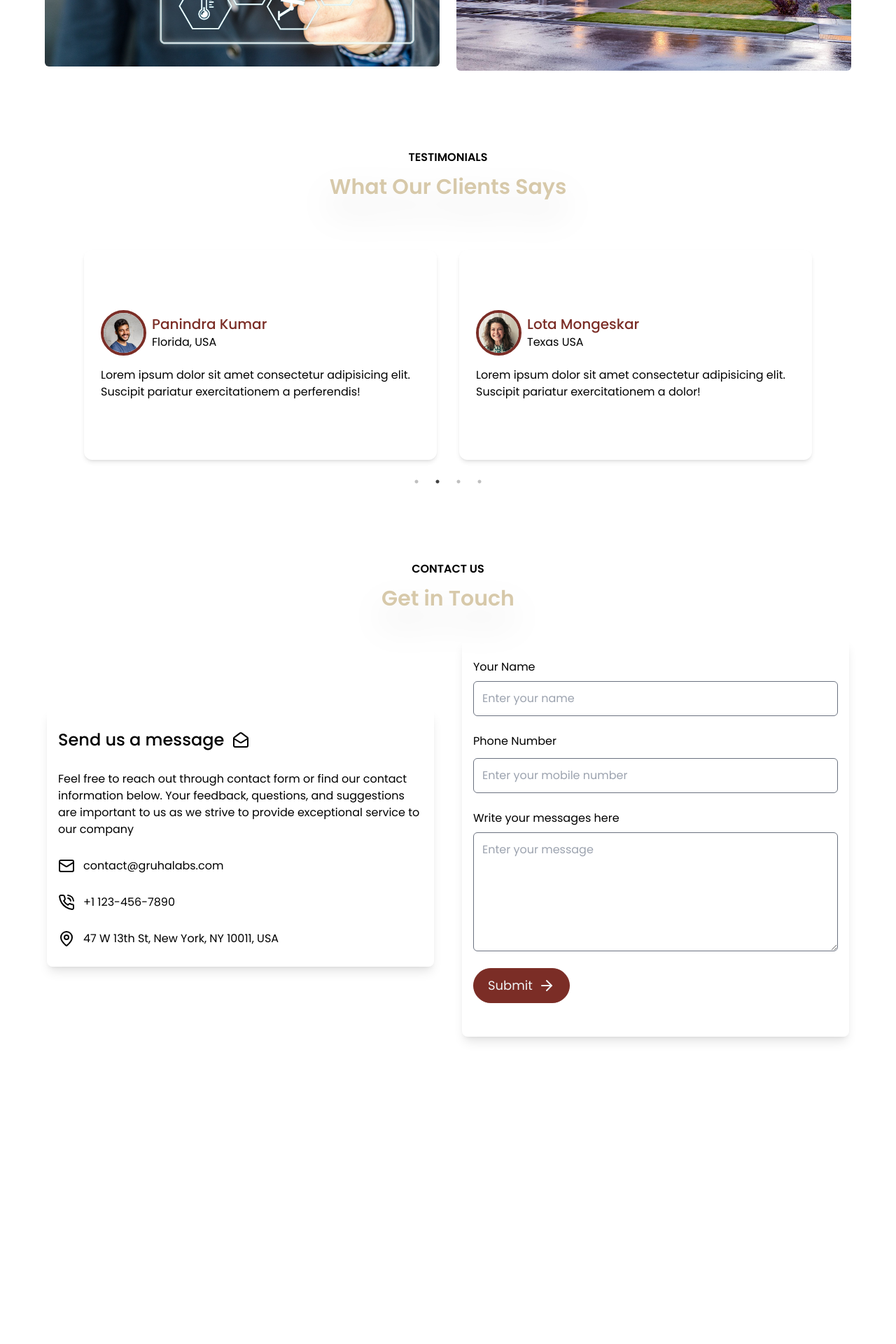
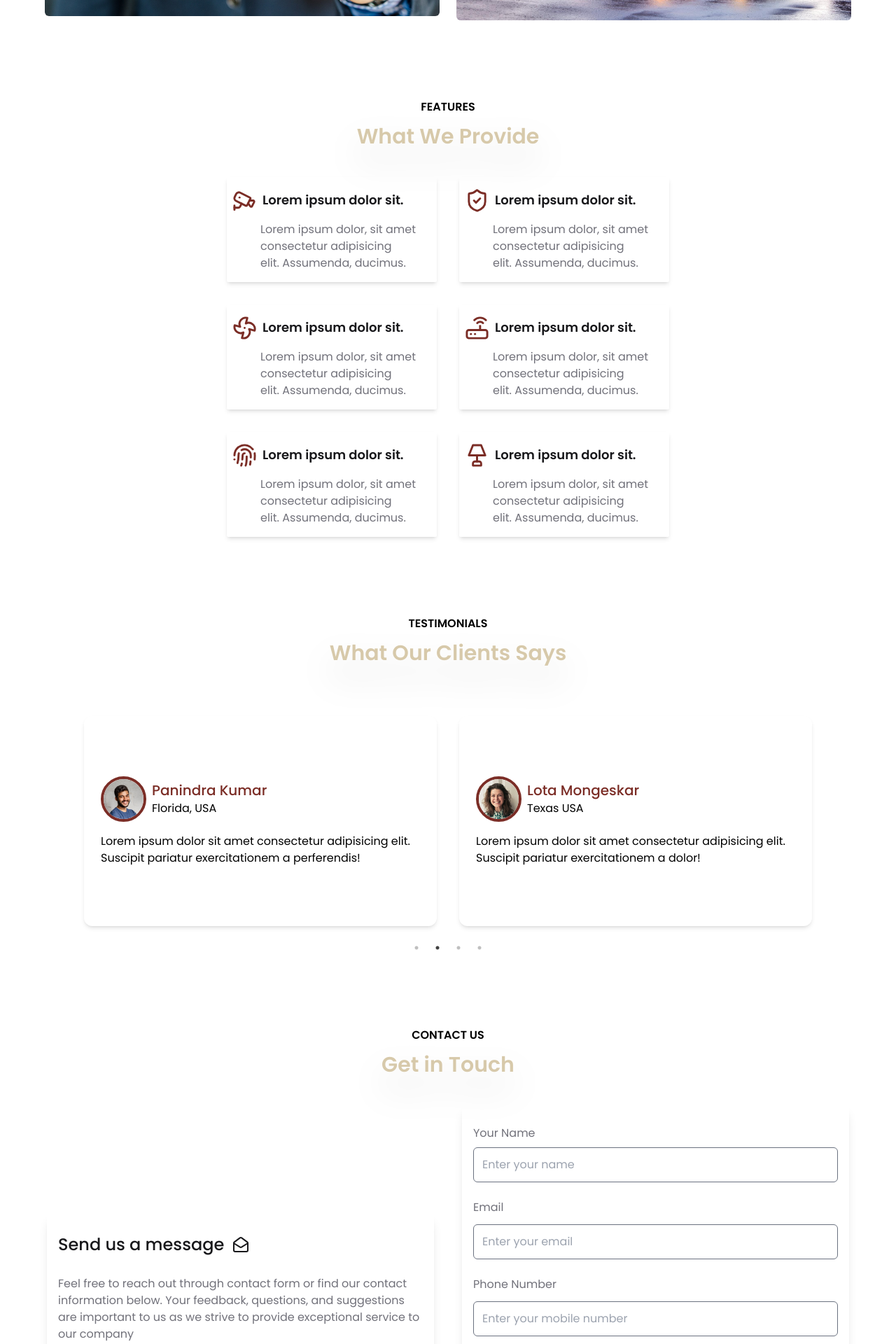
Before and after one commit to panindrakumar84/gruha-landing-page, a React (Vite) app: page / in a window 1280 px wide. Shown: the part 880-2800 px from the top of the page at 70% size. Before the commit the page ends 2457 px from the top, so only its background shows below. Built offline with nearby package versions, Linux system fonts and the light colour scheme.

Commit message:
first commit

```diff
--- a/index.html
+++ b/index.html
@@ -4,7 +4,7 @@
     <meta charset="UTF-8" />
     <link rel="icon" type="image/svg+xml" href="" />
     <meta name="viewport" content="width=device-width, initial-scale=1.0" />
-    <title>Gruha Labs </title>
+    <title>Gruha</title>
   </head>
   <body>
     <div id="root"></div>
--- a/src/App.jsx
+++ b/src/App.jsx
@@ -4,25 +4,37 @@ import Hero from './sections/Hero'
 import ContactUs from './sections/ContactUs'
 import Title from './components/Title'
 import Testimonials from './sections/Testimonials'
+import FeatureCard from './components/FeatureCard'
+import Feature from './sections/Feature'
 
 const App = () => {
   return (
-    <main className='relative font-poppins '>
+    <main className='relative font-poppins max-container  '>
       <Navbar/>
 
-      <section className='padding-b padding-x '>
+      <section className='padding-b padding-x overflow-hidden '>
         <Hero/>
       </section>
 
-      <section className=''>
+      <section id="features" className='padding-b md:padding-x scroll-mt-32 '>
+        <Title  subTitle="Features" title="What We Provide" />
+        <Feature/>
+      </section>
+
+      <section
+      id='testimonials'
+      className='overflow-hidden padding-b '>
         <Title subTitle="Testimonials" title="What Our Clients Says" />
         <Testimonials/>
       </section>
 
-      <section id="contact-us" className="padding ">
+      <section
+      id="contact-us"
+      className="padding-b padding-x scroll-mt-32 ">
         <Title subTitle="contact us" title="Get in Touch"/>
         <ContactUs/>
       </section>
+
 
     </main>
   )
--- /dev/null
+++ b/src/components/FeatureCard.jsx
@@ -0,0 +1,17 @@
+import React from 'react'
+import { ShieldCheck, Fingerprint, Cctv, Lamp, Router, Fan } from "lucide-react"
+
+const FeatureCard = ({Icon,Title,Feature}) => {
+
+  return (
+    <div className='flex flex-col w-[300px] h-[150px] shadow-md rounded-sm p-2 gap-3 justify-center items-start'>
+        <div className='flex gap-2 items-center justify-start '>
+            {Icon}
+            <h3 className='text-lg font-semibold  text-heading'>{Title}</h3>
+        </div>
+        <p className='pl-10 text-balance text-paragraph'>{Feature}</p>
+    </div>
+  )
+}
+
+export default FeatureCard
--- a/src/components/Navbar.jsx
+++ b/src/components/Navbar.jsx
@@ -10,7 +10,7 @@ const Navbar = () => {
   return (
     <header className="padding-x py-3  z-10 w-full sticky top-0 backdrop-blur-lg ">
       <nav className="flex  items-center max-container justify-between  ">
-        <a href="/" className='text-falu-red font-semibold text-3xl'>Gruha Labs</a>
+        <a href="/" className='text-falu-red font-semibold text-3xl'>Gruha</a>
 
         <ul className="flex-1 flex gap-6 xl:gap-12 justify-center  items-center max-lg:hidden">
           {navLinks.map((item) => (
--- a/src/constants/index.js
+++ b/src/constants/index.js
@@ -2,12 +2,13 @@ import customer1 from "../assets/user-1.png"
 import customer2 from "../assets/user-2.png"
 import customer3 from "../assets/user-3.png"
 import customer4 from "../assets/user-4.png"
+import { ShieldCheck, Fingerprint, Cctv, Lamp, Router, Fan } from "lucide-react"
 
 export const navLinks = [
     {href:"#home",label:"Home"},
     {href:"#about-us",label:"About"},
-    {href:"#services",label:"Services"},
-    {href:"#pricing",label:"Pricing"},
+    {href:"#features",label:"Features"},
+    {href:"#testimonials",label:"Testimonials"},
     {href:"#contact-us",label:"Contact"},
 
 ]
@@ -38,3 +39,36 @@ export const reviews = [
         review: "Lorem ipsum dolor sit amet consectetur adipisicing elit. Suscipit pariatur exercitationem perferendis dolor!"
     }
 ]
+
+export const features = [
+    {
+        icon: Cctv,
+        title: "Lorem ipsum dolor sit.",
+        feature: "Lorem ipsum dolor, sit amet consectetur adipisicing elit. Assumenda, ducimus."
+    },
+    {
+        icon: ShieldCheck,
+        title: "Lorem ipsum dolor sit.",
+        feature: "Lorem ipsum dolor, sit amet consectetur adipisicing elit. Assumenda, ducimus."
+    },
+    {
+        icon: Fan,
+        title: "Lorem ipsum dolor sit.",
+        feature: "Lorem ipsum dolor, sit amet consectetur adipisicing elit. Assumenda, ducimus."
+    },
+    {
+        icon: Router,
+        title: "Lorem ipsum dolor sit.",
+        feature: "Lorem ipsum dolor, sit amet consectetur adipisicing elit. Assumenda, ducimus."
+    },
+    {
+        icon: Fingerprint,
+        title: "Lorem ipsum dolor sit.",
+        feature: "Lorem ipsum dolor, sit amet consectetur adipisicing elit. Assumenda, ducimus."
+    },
+    {
+        icon: Lamp,
+        title: "Lorem ipsum dolor sit.",
+        feature: "Lorem ipsum dolor, sit amet consectetur adipisicing elit. Assumenda, ducimus."
+    },
+]
--- a/src/sections/ContactUs.jsx
+++ b/src/sections/ContactUs.jsx
@@ -31,16 +31,16 @@ const ContactUs = () => {
   return (
     <section
 
-      className="max-container flex  max-md:flex-col justify-center items-center gap-10">
+      className="max-container flex  max-md:flex-col text-paragraph   justify-center items-center gap-10">
       <div className='w-[48%] max-md:w-full flex flex-col shadow-lg rounded-lg gap-7 py-7 px-4 text-base '>
-        <h3 className='inline-flex font-medium text-2xl gap-3'>Send us a message <MailOpen className='self-center' /> </h3>
+        <h3 className='inline-flex font-medium text-2xl gap-3 text-heading'>Send us a message <MailOpen className='self-center' /> </h3>
 
         <p>Feel free to reach out through contact form or find our contact information below. Your feedback, questions, and suggestions are important to us as we strive to provide exceptional service to our company</p>
 
-        <ul className=' flex flex-col gap-7 '>
-          <li className='inline-flex gap-3'> <Mail /> contact@gruhalabs.com</li>
-          <li className='inline-flex gap-3'> <PhoneCall /> +1 123-456-7890</li>
-          <li className='inline-flex gap-3'> <MapPin /> 47 W 13th St, New York, NY 10011, USA</li>
+        <ul className=' flex flex-col gap-7  '>
+          <li className='inline-flex gap-3'> <Mail className='text-heading' /> info@gruha.io</li>
+          <li className='inline-flex gap-3'> <PhoneCall className='text-heading' /> +1 123-456-7890</li>
+          <li className='inline-flex gap-3'> <MapPin className='text-heading' /> 47 W 13th St, New York, NY 10011, USA</li>
         </ul>
 
       </div>
@@ -51,6 +51,11 @@ const ContactUs = () => {
           <div className='flex flex-col gap-2'>
             <label >Your Name</label>
             <input type="text" name='name' placeholder='Enter your name' required
+              className=' text-heading p-3 border border-gray-500 outline-none rounded-md ' />
+          </div>
+          <div className='flex flex-col gap-3'>
+            <label >Email</label>
+            <input type="email" name='email' placeholder='Enter your email' required
               className=' text-heading p-3 border border-gray-500 outline-none rounded-md ' />
           </div>
           <div className='flex flex-col gap-3'>
--- /dev/null
+++ b/src/sections/Feature.jsx
@@ -0,0 +1,23 @@
+import React from 'react'
+import { features } from '../constants'
+import FeatureCard from '../components/FeatureCard'
+
+const Feature = () => {
+  return (
+    <section
+    className='flex justify-center'>
+    <div className='flex flex-wrap items-center lg:w-[80%]  justify-center gap-8'>
+        {
+            features.map((item,index)=>(
+                <FeatureCard key={index}
+                Icon={<item.icon size={35} className='text-falu-red'/>}
+                Title={item.title}
+                Feature={item.feature}/>
+            ))
+        }
+    </div>
+    </section>
+  )
+}
+
+export default Feature
--- a/src/sections/Hero.jsx
+++ b/src/sections/Hero.jsx
@@ -10,7 +10,7 @@ const Hero = () => {
             <div className=" relative w-full flex flex-col  justify-center items-center font-poppins mt-28 mb-16 gap-8   ">
                 <h1 className=' text-6xl text-heading max-sm:text-4xl lg:text-7xl font-medium max-w-4xl'>
                     <span>Home Automation Simplified</span>
-                    <span className='text-falu-red'> With Gruha Labs</span>
+                    <span className='text-falu-red'> With Gruha</span>
                 </h1>
                 <p className='text-paragraph text-lg'>Control your home effortlessly with cutting-edge automation solutions.</p>
 
--- a/src/sections/Testimonials.jsx
+++ b/src/sections/Testimonials.jsx
@@ -46,7 +46,8 @@ const Testimonials = () => {
 
   return (
 
-    <section className='max-container flex justify-center lg:padding-x'>
+    <section
+    className='max-container flex justify-center lg:padding-x'>
     <div className='w-full py-4 px-2 md:px-10'>
 
       <Slider {...settings}>
```
